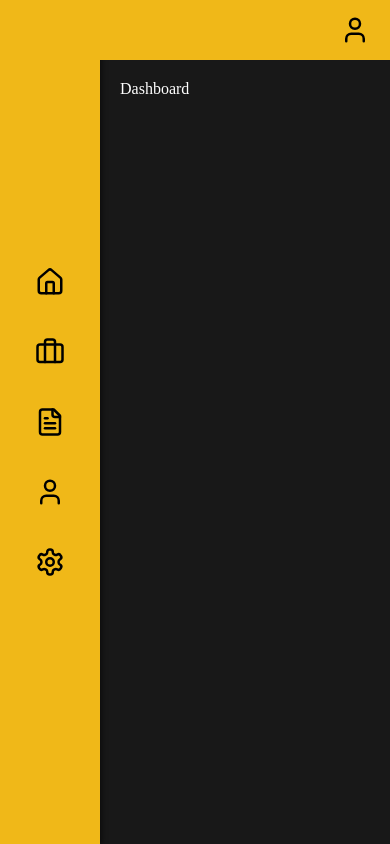
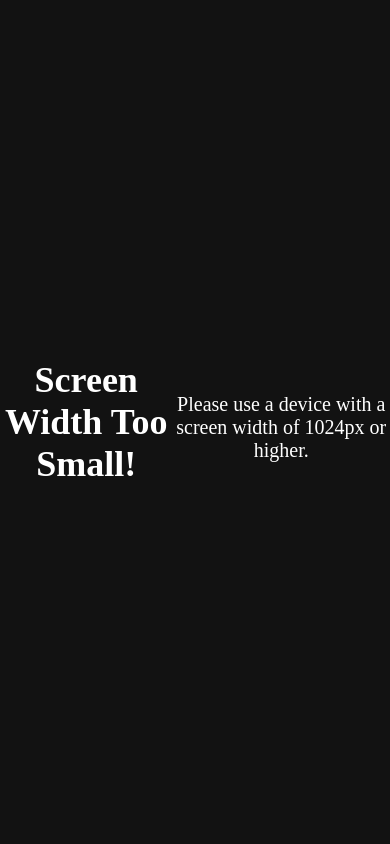
Before and after one commit to dananjayahbi/MyPortfolio-v2.0-admin, a React (Vite) app in the folder frontend/: page / in a window 390 px wide. Built offline with nearby package versions, Linux system fonts and the light colour scheme; sample sign-in values are in the browser's storage.

Commit message:
Add responsive handling for screen width in Home component and create LowWidth component

```diff
--- a/frontend/src/pages/Home.jsx
+++ b/frontend/src/pages/Home.jsx
@@ -1,5 +1,5 @@
-import React from "react";
-import { Route, Routes } from "react-router-dom";
+import React, { useEffect, useState } from "react";
+import { Route, Routes, useNavigate } from "react-router-dom";
 import NavMenu from "../components/NavMenu";
 import Header from "../components/Header";
 import Dashboard from "./Dashboard";
@@ -7,8 +7,25 @@ import Projects from "./Projects";
 import Content from "./Content";
 import Profile from "./Profile";
 import Settings from "./Settings";
+import LowWidth from "./LowWidth";
 
 const Home = () => {
+  const [windowWidth, setWindowWidth] = useState(window.innerWidth);
+
+  // Detect window resize and update state
+  useEffect(() => {
+    const handleResize = () => {
+      setWindowWidth(window.innerWidth);
+    };
+    window.addEventListener("resize", handleResize);
+    return () => window.removeEventListener("resize", handleResize);
+  }, []);
+
+  // Render the LowWidth component if the screen width is below 1024px
+  if (windowWidth < 1024) {
+    return <LowWidth />;
+  }
+
   return (
     <div style={styles.container}>
       {/* Left-side fixed NavMenu */}
@@ -42,7 +59,7 @@ const styles = {
   },
   contentArea: {
     flex: 1,
-    padding: "80px 20px 20px 20px", // Adjusted padding for header spacing
+    padding: "80px 20px 20px 20px",
     marginLeft: "100px",
   },
 };
--- /dev/null
+++ b/frontend/src/pages/LowWidth.jsx
@@ -0,0 +1,37 @@
+import React from "react";
+
+const LowWidth = () => {
+  return (
+    <div style={styles.overlay}>
+      <h1 style={styles.message}>Screen Width Too Small!</h1>
+      <p style={styles.subText}>Please use a device with a screen width of 1024px or higher.</p>
+    </div>
+  );
+};
+
+const styles = {
+  overlay: {
+    position: "fixed",
+    top: 0,
+    left: 0,
+    width: "100vw",
+    height: "100vh",
+    backgroundColor: "#121212",
+    color: "#fff",
+    display: "flex",
+    justifyContent: "center",
+    alignItems: "center",
+    zIndex: 9999, // Ensures it is displayed above everything
+    textAlign: "center",
+  },
+  message: {
+    fontSize: "36px",
+    fontWeight: "bold",
+  },
+  subText: {
+    fontSize: "20px",
+    marginTop: "10px",
+  },
+};
+
+export default LowWidth;
```
